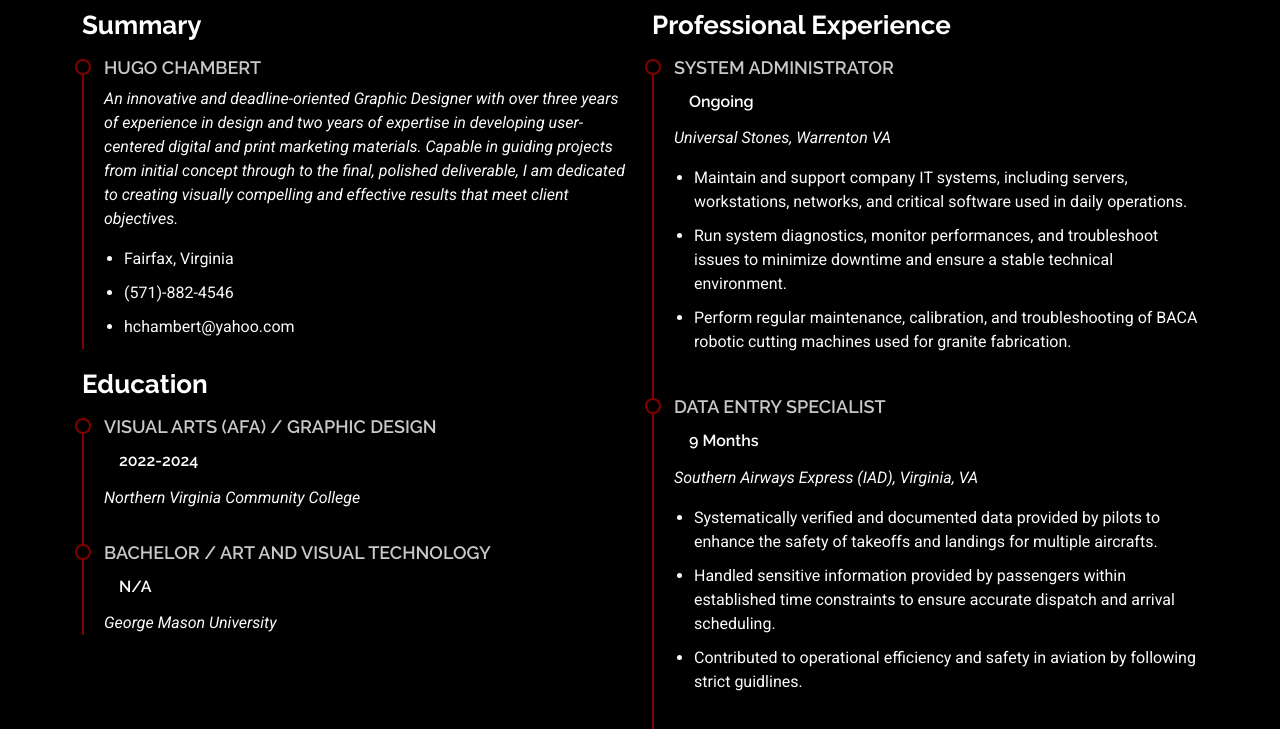
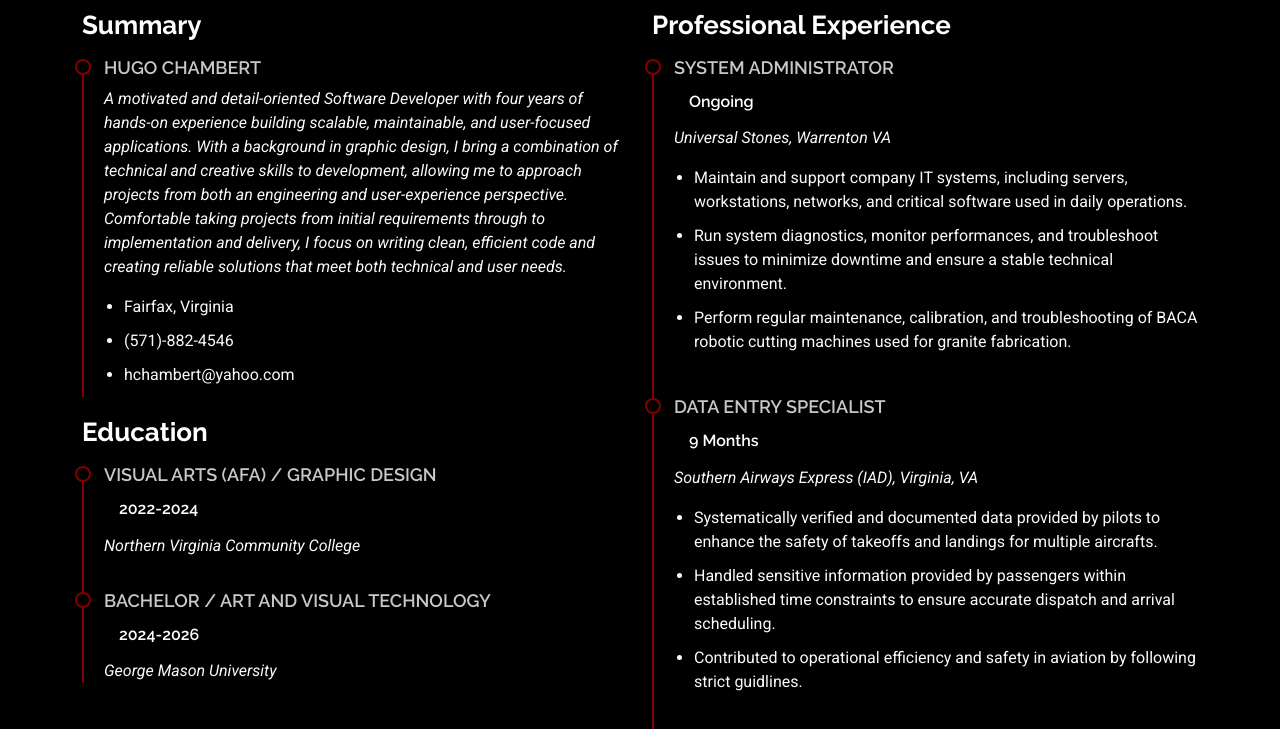
Before and after one commit to HugoChambert/FLUGO, a plain HTML site: page resume.html in a window 1280 px wide. Shown: the part 71-800 px from the top of the page. Drawn offline with Linux system fonts and the light colour scheme.

Commit message:
Revise summary for career change to Software Developer
Updated the summary section to reflect a change in profession from Graphic Designer to Software Developer, highlighting relevant skills and experience.

```diff
--- a/resume.html
+++ b/resume.html
@@ -77,7 +77,7 @@
 
             <div class="resume-item pb-0">
               <h4>Hugo Chambert</h4>
-              <p><em>An innovative and deadline-oriented Graphic Designer with over three years of experience in design and two years of expertise in developing user-centered digital and print marketing materials. Capable in guiding projects from initial concept through to the final, polished deliverable, I am dedicated to creating visually compelling and effective results that meet client objectives.</em></p>
+              <p><em>A motivated and detail-oriented Software Developer with four years of hands-on experience building scalable, maintainable, and user-focused applications. With a background in graphic design, I bring a combination of technical and creative skills to development, allowing me to approach projects from both an engineering and user-experience perspective. Comfortable taking projects from initial requirements through to implementation and delivery, I focus on writing clean, efficient code and creating reliable solutions that meet both technical and user needs.</em></p>
               <ul>
                 <li>Fairfax, Virginia</li>
                 <li>(571)-882-4546</li>
@@ -95,7 +95,7 @@
 
             <div class="resume-item">
               <h4>Bachelor / Art and Visual Technology</h4>
-              <h5>N/A</h5>
+              <h5>2024-2026</h5>
               <p><em>George Mason University</em></p>
               <p></p>
             </div><!-- Edn Resume Item -->
```
